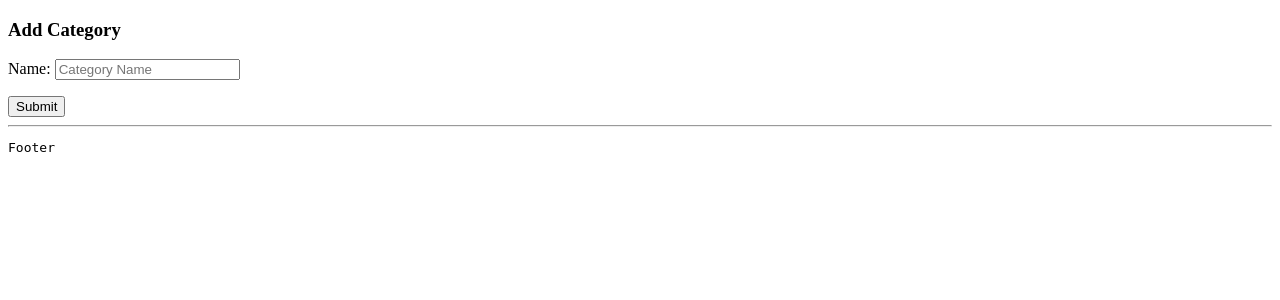
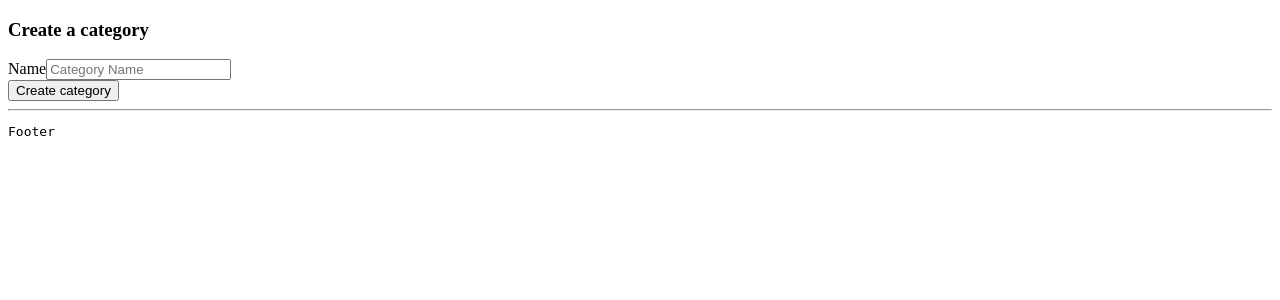
Before and after one commit to kalonjic34/foodspot-web-app, a Django app: page /add-category in a window 1280 px wide. Shown: the part 78-378 px from the top of the page. Run offline with Django 5.2, Linux system fonts and the light colour scheme; some libraries are stand-ins or nearby versions.

Commit message:
update add_category template for improved user experience and styling

```diff
--- a/foodspot_app/templates/foodspot_app/add_category.html
+++ b/foodspot_app/templates/foodspot_app/add_category.html
@@ -1,14 +1,15 @@
 {% extends "base.html" %}
+{% load django_bootstrap5 %}
 
 {% block content %}
 
-<h3>Add Category</h3>
+<h3>Create a category</h3>
 <div>
     <form action="" method="post">
 
         {% csrf_token %}
-        {{ form.as_p }}
-        <button type="submit">Submit</button>
+        {% bootstrap_form form %}
+        {%bootstrap_button button_type="submit" content="Create category"%}
     </form>
 </div>
 {% endblock content %}
```
